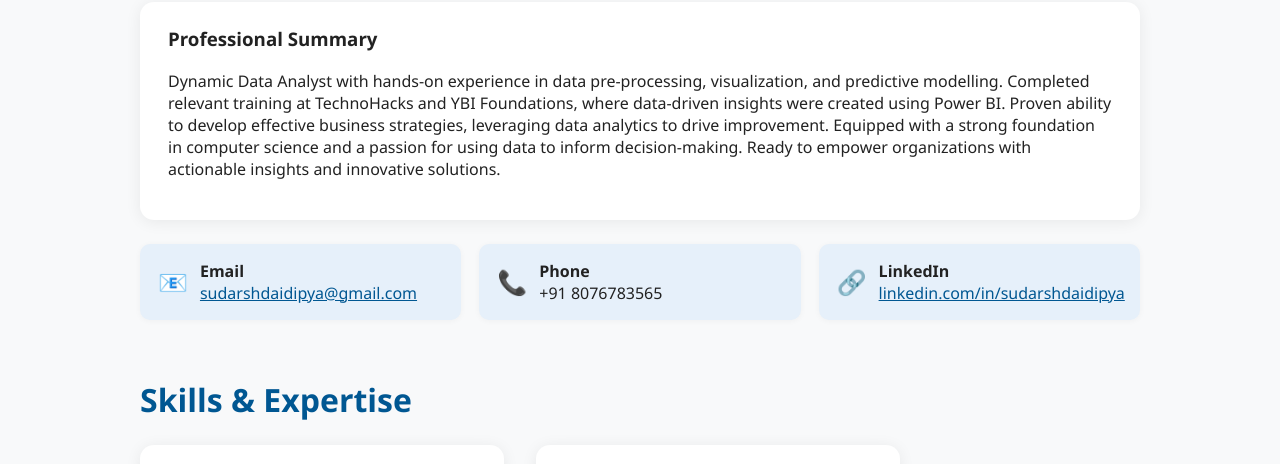
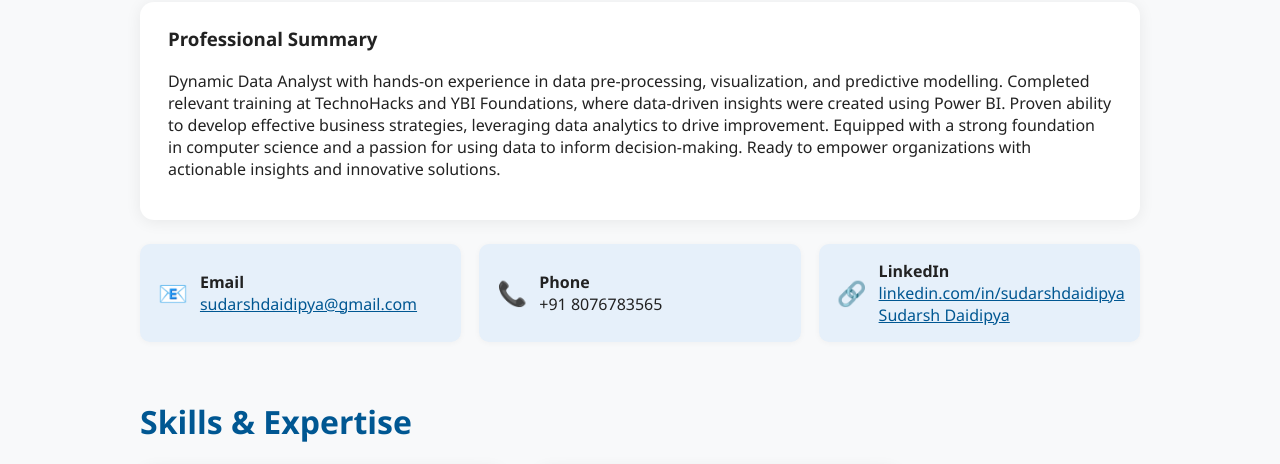
Before and after one commit to Sudarshdaidipya/SudarshDaidipya, a plain HTML site: page index.html in a window 1280 px wide. Shown: the part 544-1008 px from the top of the page. Drawn offline with Linux system fonts and the light colour scheme.

Commit message:
Update index.html

```diff
--- a/index.html
+++ b/index.html
@@ -71,7 +71,14 @@
         <span class="icon">🔗</span>
         <div>
           <div class="mini-title">LinkedIn</div>
-          <div><a href="https://linkedin.com/in/sudarshdaidipya" target="_blank">linkedin.com/in/sudarshdaidipya</a></div>
+          <div>
+            <a href="https://linkedin.com/in/sudarshdaidipya" target="_blank">linkedin.com/in/sudarshdaidipya</a>
+            <!-- LinkedIn Badge Start -->
+            <div class="badge-base LI-profile-badge" data-locale="en_US" data-size="medium" data-theme="dark" data-type="VERTICAL" data-vanity="sudarshdaidipya" data-version="v1">
+              <a class="badge-base__link LI-simple-link" href="https://in.linkedin.com/in/sudarshdaidipya?trk=profile-badge">Sudarsh Daidipya</a>
+            </div>
+            <!-- LinkedIn Badge End -->
+          </div>
         </div>
       </div>
     </div>
@@ -232,5 +239,7 @@
   </section>
 
   <script src="script.js"></script>
+  <!-- LinkedIn Badge Script -->
+  <script src="https://platform.linkedin.com/badges/js/profile.js" async defer type="text/javascript"></script>
 </body>
 </html>
```
